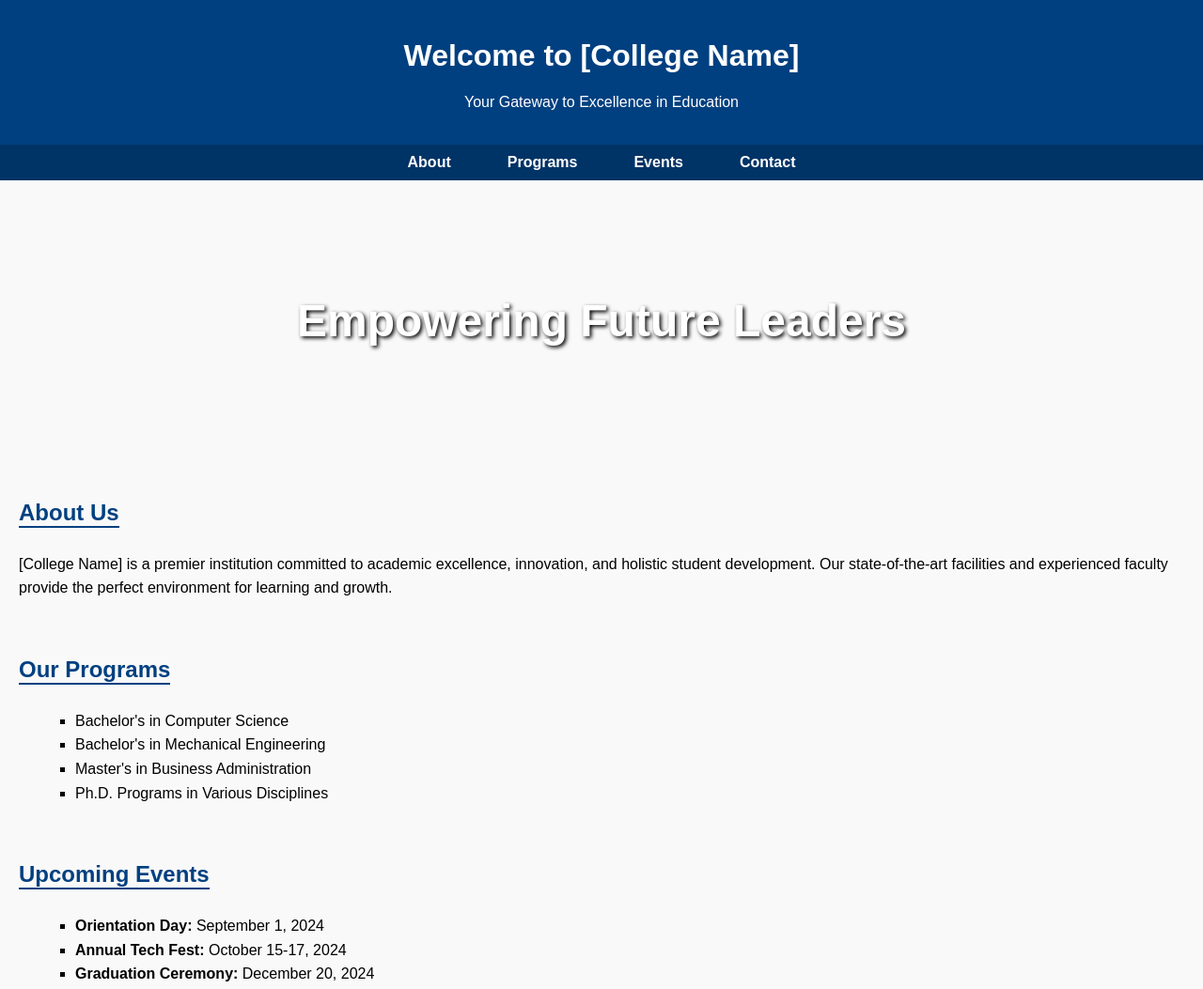
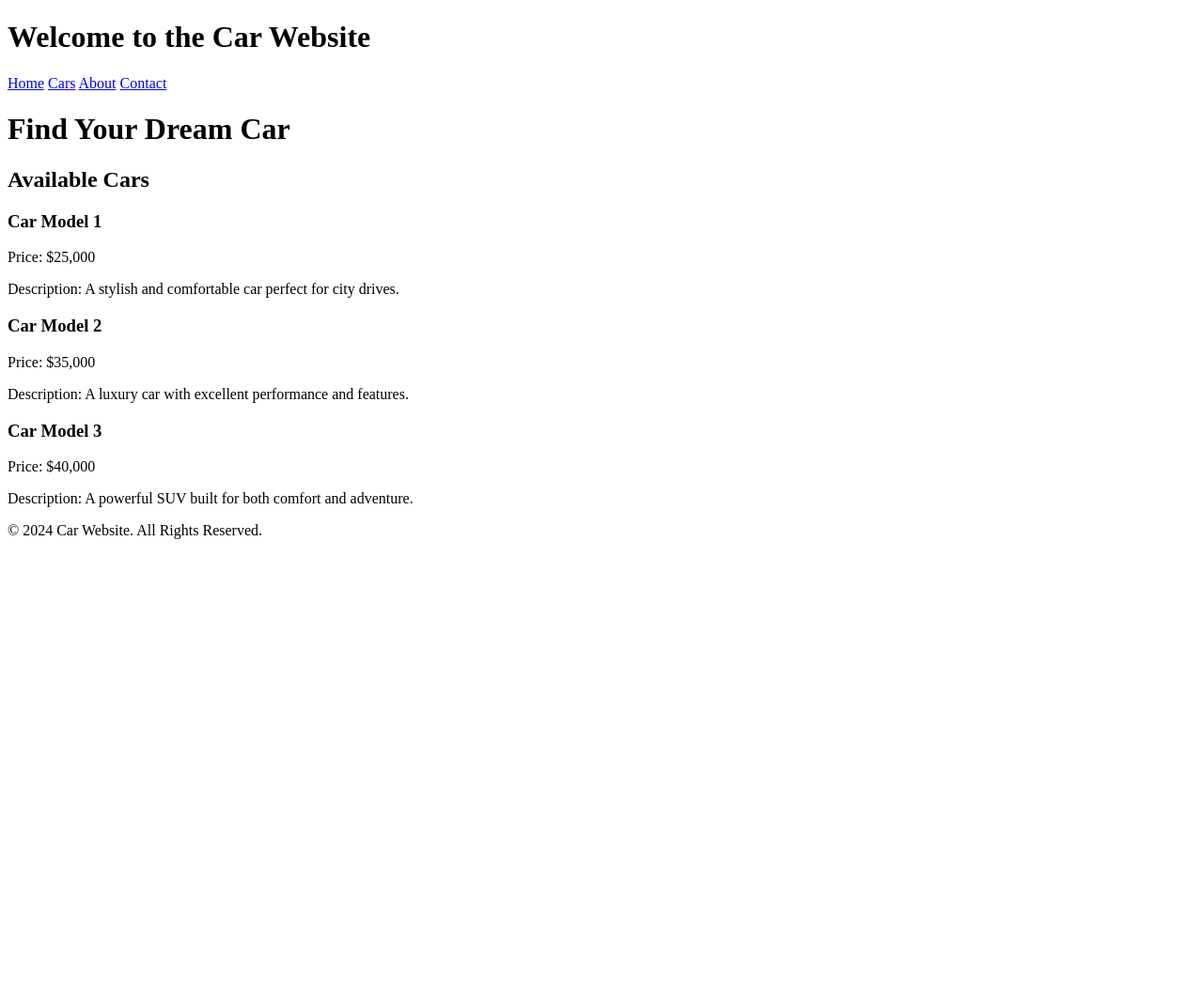
Before and after one commit to Utkarsh5444/ICP-WORKSHOP, a website: page index.html in a window 1280 px wide. Shown: the top 1053 px of the page at 94% size. After the commit the page ends 800 px from the top, so only its background shows below. Drawn offline with Linux system fonts and the light colour scheme.

Commit message:
Update index.html

```diff
--- a/index.html
+++ b/index.html
@@ -1,152 +1,50 @@
 <!DOCTYPE html>
 <html lang="en">
-
 <head>
     <meta charset="UTF-8">
     <meta name="viewport" content="width=device-width, initial-scale=1.0">
-    <title>Welcome to College Name</title>
-    <style>
-        body {
-            font-family: Arial, sans-serif;
-            margin: 0;
-            padding: 0;
-            background-color: #f9f9f9;
-        }
-
-        header {
-            background-color: #004080;
-            color: white;
-            text-align: center;
-            padding: 20px 0;
-        }
-
-        nav {
-            background-color: #003366;
-            display: flex;
-            justify-content: center;
-            padding: 10px 0;
-        }
-
-        nav ul {
-            list-style: none;
-            margin: 0;
-            padding: 0;
-            display: flex;
-        }
-
-        nav ul li {
-            margin: 0 15px;
-        }
-
-        nav ul li a {
-            color: white;
-            text-decoration: none;
-            font-weight: bold;
-            padding: 8px 15px;
-            border-radius: 5px;
-        }
-
-        nav ul li a:hover {
-            background-color: #0059b3;
-        }
-
-        .banner {
-            background: url('college-banner.jpg') no-repeat center center/cover;
-            height: 300px;
-            display: flex;
-            align-items: center;
-            justify-content: center;
-            color: white;
-            text-shadow: 2px 2px 4px #000;
-        }
-
-        .banner h1 {
-            font-size: 3rem;
-        }
-
-        .content {
-            padding: 20px;
-        }
-
-        .section {
-            margin-bottom: 40px;
-        }
-
-        .section h2 {
-            color: #004080;
-            margin-bottom: 10px;
-            border-bottom: 2px solid #004080;
-            display: inline-block;
-        }
-
-        .section p, .section ul {
-            font-size: 1rem;
-            line-height: 1.6;
-        }
-
-        .section ul {
-            list-style-type: square;
-            margin-left: 20px;
-        }
-
-        footer {
-            background-color: #003366;
-            color: white;
-            text-align: center;
-            padding: 15px 0;
-            position: relative;
-            bottom: 0;
-            width: 100%;
-        }
-    </style>
+    <title>Car Website</title>
 </head>
-
 <body>
     <header>
-        <h1>Welcome to [College Name]</h1>
-        <p>Your Gateway to Excellence in Education</p>
+        <h1>Welcome to the Car Website</h1>
     </header>
 
     <nav>
-        <ul>
-            <li><a href="#about">About</a></li>
-            <li><a href="#programs">Programs</a></li>
-            <li><a href="#events">Events</a></li>
-            <li><a href="#contact">Contact</a></li>
-        </ul>
+        <a href="#">Home</a>
+        <a href="#">Cars</a>
+        <a href="#">About</a>
+        <a href="#">Contact</a>
     </nav>
 
-    <div class="banner">
-        <h1>Empowering Future Leaders</h1>
+    <div>
+        <h1>Find Your Dream Car</h1>
     </div>
 
-    <div class="content">
-        <section class="section" id="about">
-            <h2>About Us</h2>
-            <p>[College Name] is a premier institution committed to academic excellence, innovation, and holistic student development. Our state-of-the-art facilities and experienced faculty provide the perfect environment for learning and growth.</p>
-        </section>
+    <div>
+        <h2>Available Cars</h2>
 
-        <section class="section" id="programs">
-            <h2>Our Programs</h2>
-            <ul>
-                <li>Bachelor's in Computer Science</li>
-                <li>Bachelor's in Mechanical Engineering</li>
-                <li>Master's in Business Administration</li>
-                <li>Ph.D. Programs in Various Disciplines</li>
-            </ul>
-        </section>
+        <div>
+            <h3>Car Model 1</h3>
+            <p>Price: $25,000</p>
+            <p>Description: A stylish and comfortable car perfect for city drives.</p>
+        </div>
 
-        <section class="section" id="events">
-            <h2>Upcoming Events</h2>
-            <ul>
-                <li><strong>Orientation Day:</strong> September 1, 2024</li>
-                <li><strong>Annual Tech Fest:</strong> October 15-17, 2024</li>
-                <li><strong>Graduation Ceremony:</strong> December 20, 2024</li>
-            </ul>
-        </section>
+        <div>
+            <h3>Car Model 2</h3>
+            <p>Price: $35,000</p>
+            <p>Description: A luxury car with excellent performance and features.</p>
+        </div>
 
-        <section class="section" id="contact">
-            <h2>Contact Us</h2>
-            <p><strong>Address:</strong> 123 College Lane, City, State, ZIP</p>
-            <p><strong>Email:</strong> info@college.edu</p>
-            <p><strong>Phone:</strong> +1 (123)
+        <div>
+            <h3>Car Model 3</h3>
+            <p>Price: $40,000</p>
+            <p>Description: A powerful SUV built for both comfort and adventure.</p>
+        </div>
+    </div>
+
+    <footer>
+        <p>&copy; 2024 Car Website. All Rights Reserved.</p>
+    </footer>
+</body>
+</html>
```
